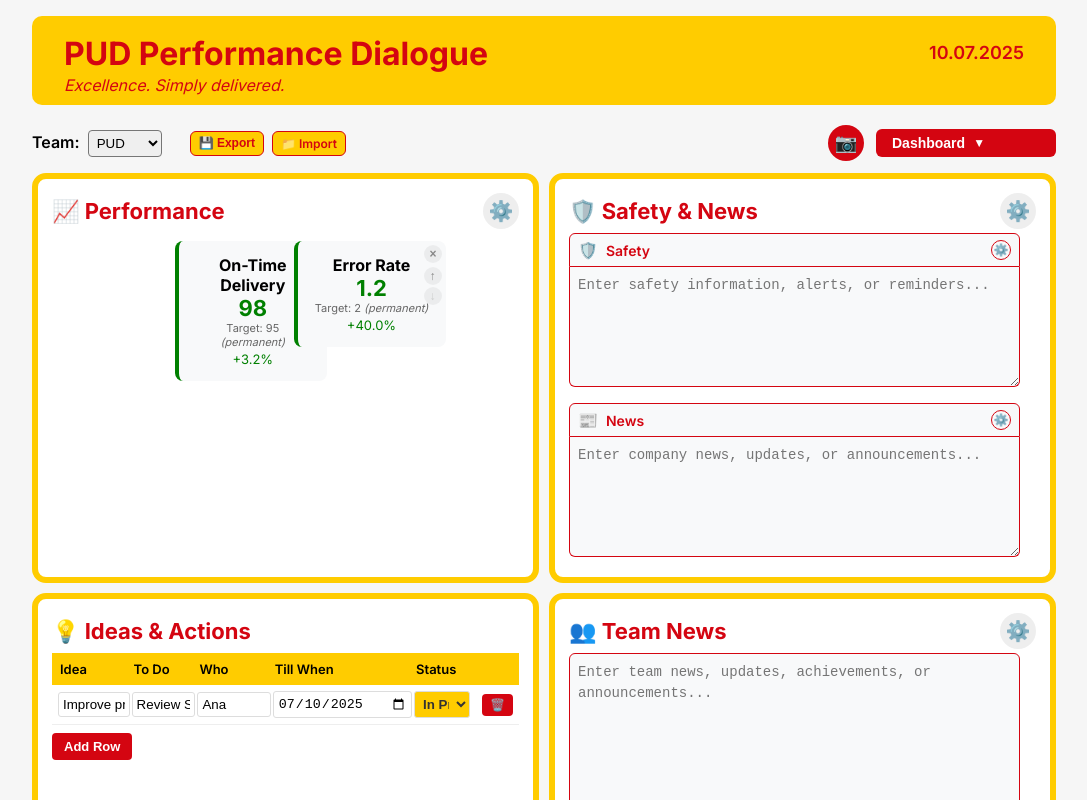
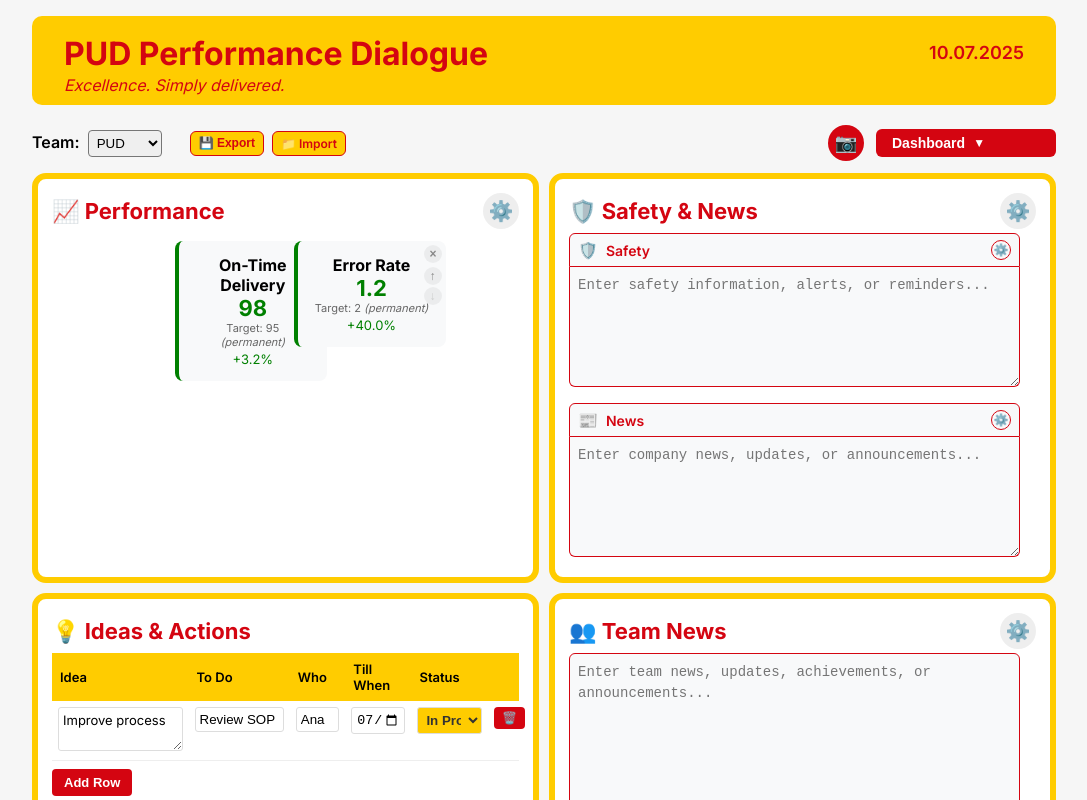
Before and after one commit to acajic14/pd-dashboard, a React (Vite) app: page / in a window 1280 px wide. Shown: the top 800 px of the page, without its empty margins (96-1183 px from the left). Built offline with nearby package versions, Linux system fonts and the light colour scheme.

Commit message:
Fixed Ideas & Actions table column widths and added multi-line support

```diff
--- a/src/components/IdeasTable.jsx
+++ b/src/components/IdeasTable.jsx
@@ -49,50 +49,83 @@ export default function IdeasTable({ dashboardData, updateDashboardData }) {
           lineHeight: "36px"
         }}>💡 Ideas & Actions</h2>
       </div>
-      <table style={{ width: "100%", borderCollapse: "collapse", background: "#fff", fontSize: 13 }}>
+      <table style={{ width: "100%", borderCollapse: "collapse", background: "#fff", fontSize: 13, tableLayout: "fixed" }}>
         <thead>
           <tr style={{ background: "#FFCC00" }}>
-            <th style={{ padding: "8px", textAlign: "left", fontWeight: 600 }}>Idea</th>
-            <th style={{ padding: "8px", textAlign: "left", fontWeight: 600 }}>To Do</th>
-            <th style={{ padding: "8px", textAlign: "left", fontWeight: 600 }}>Who</th>
-            <th style={{ padding: "8px", textAlign: "left", fontWeight: 600 }}>Till When</th>
-            <th style={{ padding: "8px", textAlign: "left", fontWeight: 600 }}>Status</th>
-            <th style={{ padding: "8px", textAlign: "center", fontWeight: 600 }}></th>
+            <th style={{ padding: "8px", textAlign: "left", fontWeight: 600, width: "35%" }}>Idea</th>
+            <th style={{ padding: "8px", textAlign: "left", fontWeight: 600, width: "25%" }}>To Do</th>
+            <th style={{ padding: "8px", textAlign: "left", fontWeight: 600, width: "12%" }}>Who</th>
+            <th style={{ padding: "8px", textAlign: "left", fontWeight: 600, width: "15%" }}>Till When</th>
+            <th style={{ padding: "8px", textAlign: "left", fontWeight: 600, width: "18%" }}>Status</th>
+            <th style={{ padding: "8px", textAlign: "center", fontWeight: 600, width: "5%" }}></th>
           </tr>
         </thead>
         <tbody>
           {rows.map((row, i) => (
             <tr key={i} style={{ borderBottom: "1px solid #eee" }}>
-              <td style={{ padding: "6px" }}>
-                <input
+              <td style={{ padding: "6px", verticalAlign: "top" }}>
+                <textarea
                   value={row.idea}
                   onChange={e => handleChange(i, "idea", e.target.value)}
-                  style={{ width: "100%", border: "1px solid #ddd", padding: "4px", borderRadius: "3px" }}
+                  style={{
+                    width: "100%",
+                    border: "1px solid #ddd",
+                    padding: "4px",
+                    borderRadius: "3px",
+                    resize: "vertical",
+                    fontSize: 13,
+                    fontFamily: "'Inter', Arial, sans-serif",
+                    minHeight: "20px",
+                    lineHeight: "1.3",
+                    boxSizing: "border-box"
+                  }}
+                  rows={2}
+                  placeholder="Enter idea details..."
                 />
               </td>
-              <td style={{ padding: "6px" }}>
+              <td style={{ padding: "6px", verticalAlign: "top" }}>
                 <input
                   value={row.todo}
                   onChange={e => handleChange(i, "todo", e.target.value)}
-                  style={{ width: "100%", border: "1px solid #ddd", padding: "4px", borderRadius: "3px" }}
+                  style={{
+                    width: "100%",
+                    border: "1px solid #ddd",
+                    padding: "4px",
+                    borderRadius: "3px",
+                    boxSizing: "border-box"
+                  }}
+                  placeholder="Action required..."
                 />
               </td>
-              <td style={{ padding: "6px" }}>
+              <td style={{ padding: "6px", verticalAlign: "top" }}>
                 <input
                   value={row.who}
                   onChange={e => handleChange(i, "who", e.target.value)}
-                  style={{ width: "100%", border: "1px solid #ddd", padding: "4px", borderRadius: "3px" }}
+                  style={{
+                    width: "100%",
+                    border: "1px solid #ddd",
+                    padding: "4px",
+                    borderRadius: "3px",
+                    boxSizing: "border-box"
+                  }}
+                  placeholder="Name"
                 />
               </td>
-              <td style={{ padding: "6px" }}>
+              <td style={{ padding: "6px", verticalAlign: "top" }}>
                 <input
                   type="date"
                   value={row.when}
                   onChange={e => handleChange(i, "when", e.target.value)}
-                  style={{ width: "100%", border: "1px solid #ddd", padding: "4px", borderRadius: "3px" }}
+                  style={{
+                    width: "100%",
+                    border: "1px solid #ddd",
+                    padding: "4px",
+                    borderRadius: "3px",
+                    boxSizing: "border-box"
+                  }}
                 />
               </td>
-              <td style={{ padding: "6px" }}>
+              <td style={{ padding: "6px", verticalAlign: "top" }}>
                 <select
                   value={row.status}
                   onChange={e => handleChange(i, "status", e.target.value)}
@@ -103,14 +136,15 @@ export default function IdeasTable({ dashboardData, updateDashboardData }) {
                     borderRadius: "3px",
                     backgroundColor: getStatusColor(row.status),
                     color: row.status === "In Progress" ? "#333" : "#fff",
-                    fontWeight: 600
+                    fontWeight: 600,
+                    boxSizing: "border-box"
                   }}
                 >
                   <option value="In Progress">In Progress</option>
                   <option value="Completed">Completed</option>
                 </select>
               </td>
-              <td style={{ padding: "6px", textAlign: "center" }}>
+              <td style={{ padding: "6px", textAlign: "center", verticalAlign: "top" }}>
                 <button
                   onClick={() => handleDelete(i)}
                   style={{
```
